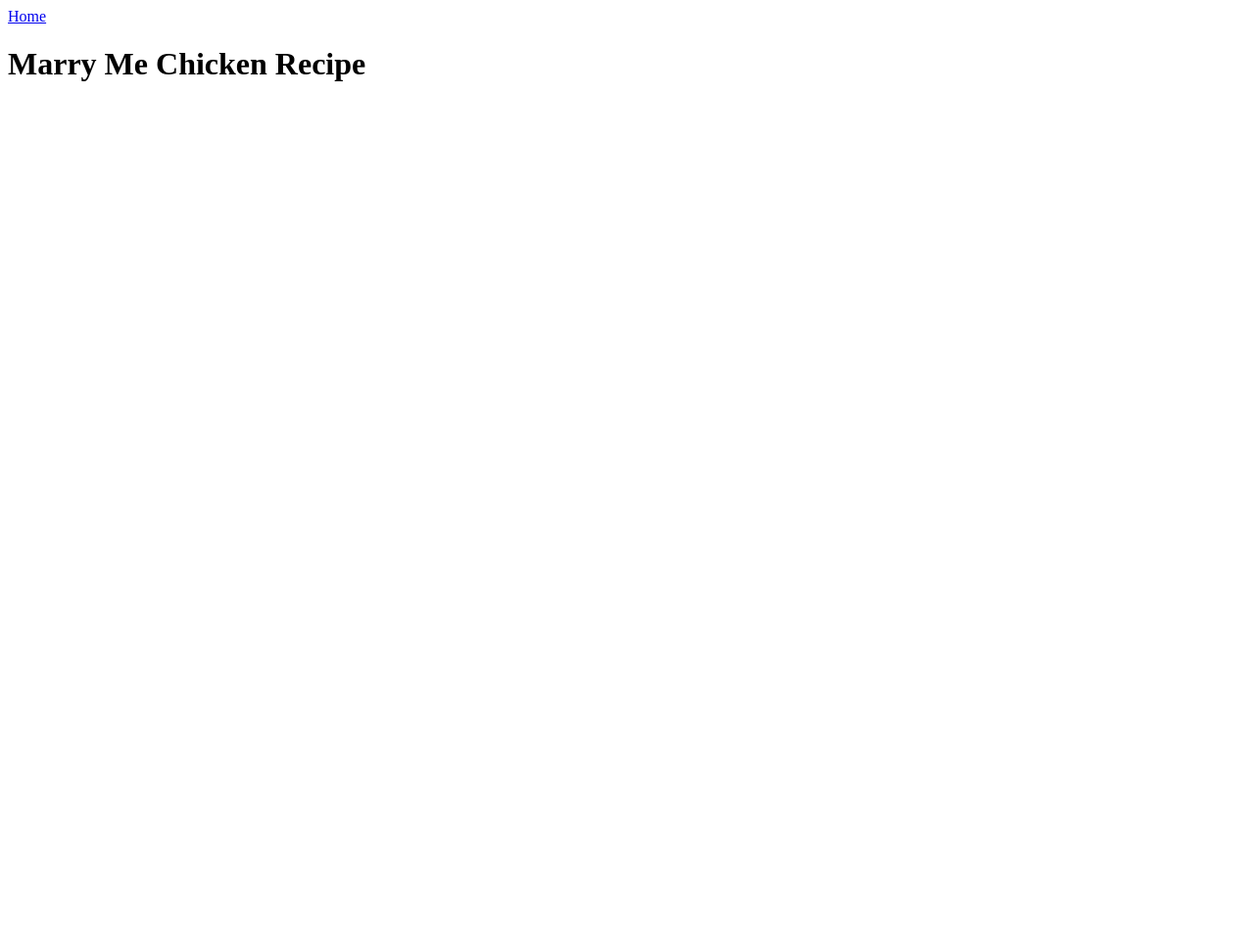
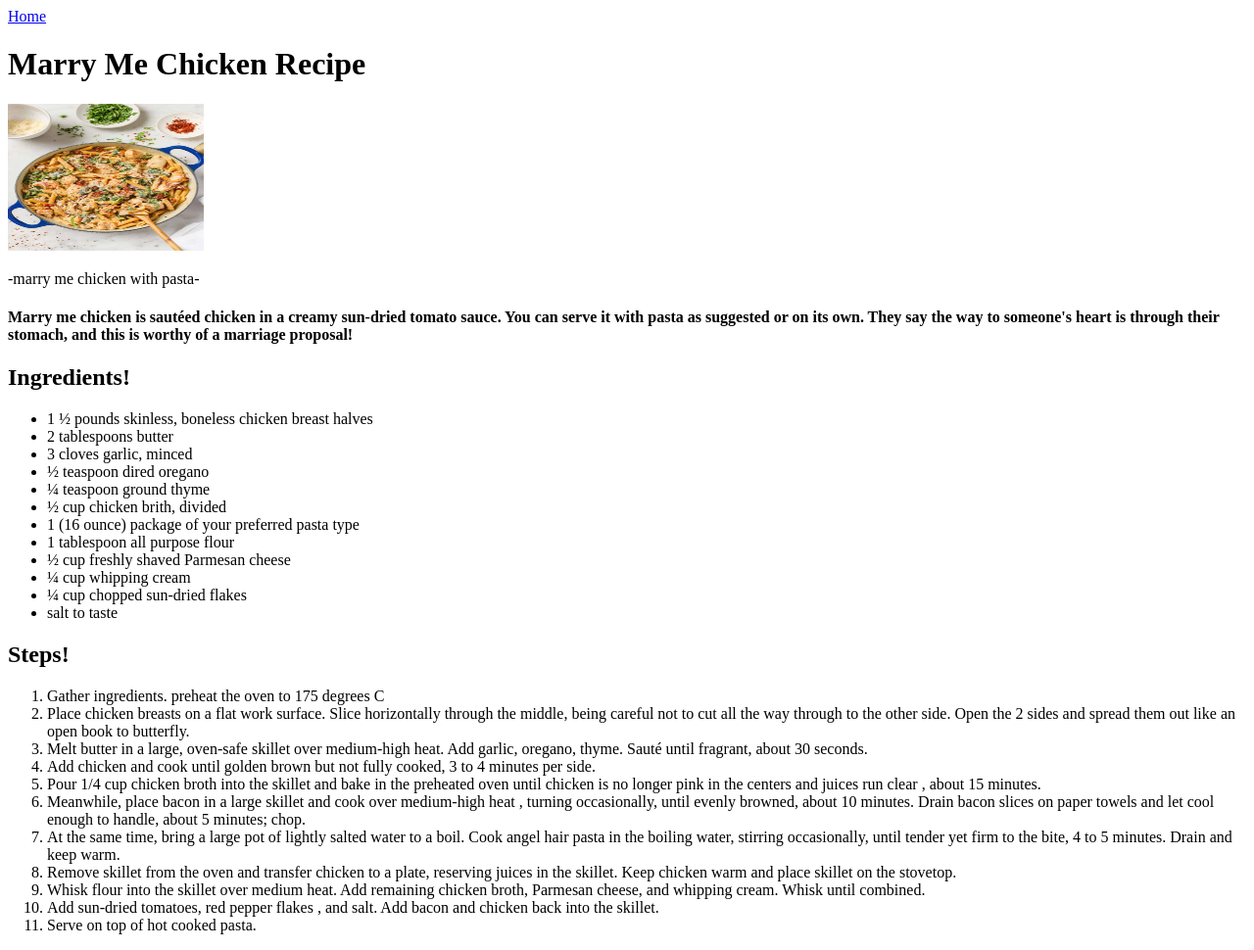
Before and after one commit to zozet-ackerman/odin-recipes, a plain HTML site: page recipes/marry-me-chicken.html in a window 1280 px wide. Shown: the whole page at 98% size. Before the commit the page ends 800 px from the top, so only its background shows below. Drawn offline with Linux system fonts and the light colour scheme.

Commit message:
finish marry me chicken webpage and add img dir

```diff
--- a/recipes/marry-me-chicken.html
+++ b/recipes/marry-me-chicken.html
@@ -8,5 +8,103 @@
 <body>
     <a href="../index.html" target="_self" rel="noreferrer">Home</a>
     <h1>Marry Me Chicken Recipe</h1>
+    <img src="img/marry-me-chicken.jpg" alt="marry me chicken with pasta" width="200" height="150">
+    <p>-marry me chicken with pasta-</p>
+    <h4>Marry me chicken is sautéed chicken in a
+        creamy sun-dried tomato sauce. You can serve
+        it with pasta as suggested or on its own.
+        They say the way to someone's heart is
+        through their stomach, and this is worthy
+        of a marriage proposal!</h4>
+    <h2>Ingredients!</h2>
+    <ul>
+        <li>1 ½ pounds skinless,
+             boneless chicken breast halves</li>
+
+        <li>2 tablespoons butter</li>
+
+        <li>3 cloves garlic, minced</li>
+
+        <li>½ teaspoon dired oregano</li>
+
+        <li>¼ teaspoon ground thyme</li>
+
+        <li>½ cup chicken brith, divided</li>
+
+        <li>1 (16 ounce) package of your
+             preferred pasta type</li>
+
+        <li>1 tablespoon all purpose flour</li>
+
+        <li>½ cup freshly shaved Parmesan cheese</li>
+
+        <li>¼ cup whipping cream</li>
+
+        <li>¼ cup chopped sun-dried flakes</li>
+
+        <li>salt to taste</li>
+    </ul>
+    <h2>Steps!</h2>
+    <ol>
+        <li>Gather ingredients. preheat the oven
+             to 175 degrees C</li>
+
+        <li>Place chicken breasts on a flat work
+             surface. Slice horizontally through
+              the middle, being careful not to cut
+              all the way through to the other side.
+               Open the 2 sides and spread them out
+                like an open book to butterfly.</li>
+
+        <li>Melt butter in a large, oven-safe
+             skillet over medium-high heat. Add
+             garlic, oregano, thyme. Sauté until
+              fragrant, about 30 seconds.</li>
+
+        <li>Add chicken and cook until golden
+            brown but not fully cooked, 3 to 4
+             minutes per side.</li>
+
+        <li>Pour 1/4 cup chicken broth into the
+            skillet and bake in the preheated
+            oven until chicken is no longer pink
+             in the centers and juices run clear
+             , about 15 minutes.</li>
+
+        <li>Meanwhile, place bacon in a large
+             skillet and cook over medium-high heat
+             , turning occasionally, until evenly
+             browned, about 10 minutes. Drain bacon
+              slices on paper towels and let cool
+              enough to handle, about 5
+               minutes; chop.</li>
+
+        <li>At the same time, bring a
+             large pot of lightly salted water
+             to a boil. Cook angel hair pasta
+              in the boiling water, stirring
+              occasionally, until tender yet
+              firm to the bite, 4 to 5 minutes.
+               Drain and keep warm.</li>
+
+        <li>Remove skillet from the oven and
+            transfer chicken to a plate, reserving
+             juices in the skillet. Keep chicken
+              warm and place skillet
+              on the stovetop.</li>
+
+        <li>Whisk flour into the skillet over
+             medium heat. Add remaining chicken
+              broth, Parmesan cheese, and
+              whipping cream. Whisk until
+               combined.</li>
+
+        <li>Add sun-dried tomatoes, red pepper flakes
+            , and salt. Add bacon and chicken back into
+             the skillet.</li>
+
+        <li>Serve on top of hot cooked pasta.</li>
+    </ol>
+
 </body>
 </html>
```
Also changed, not shown: recipes/img/marry-me-chicken.jpg (added).
